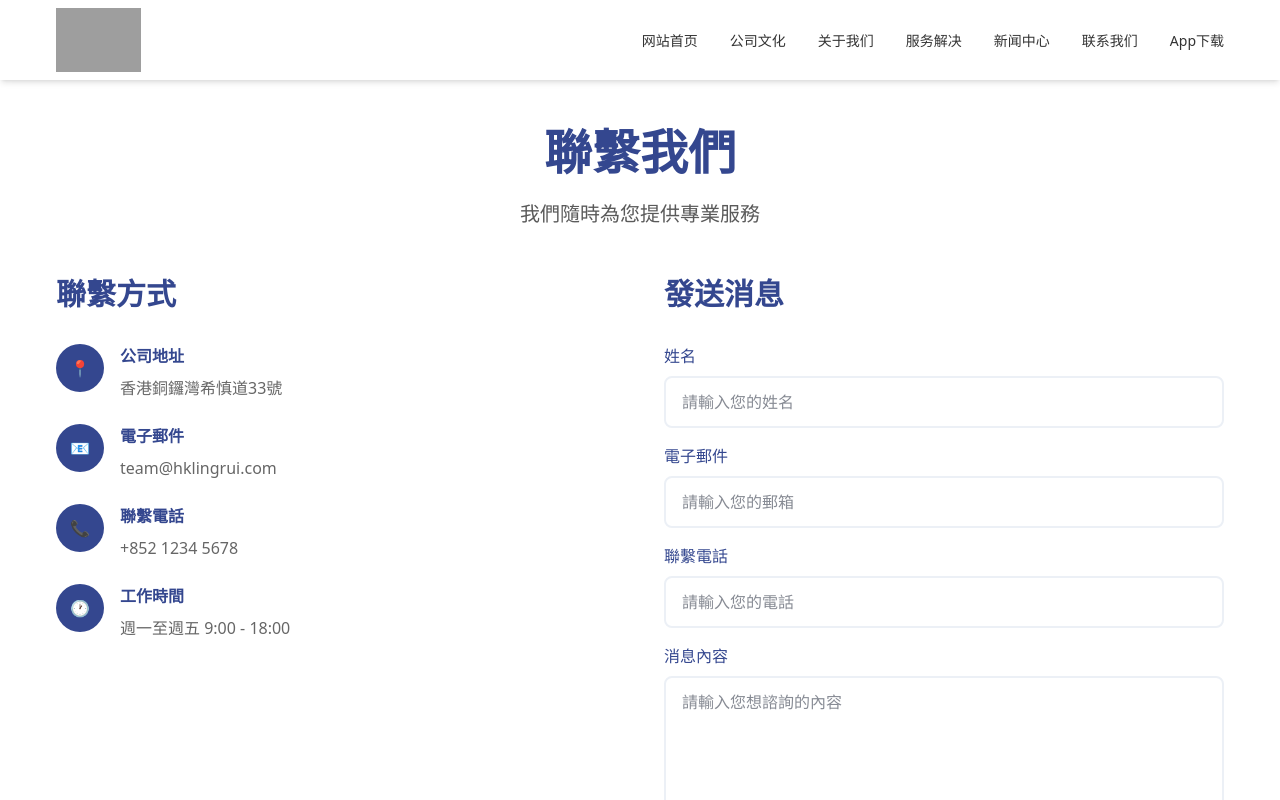
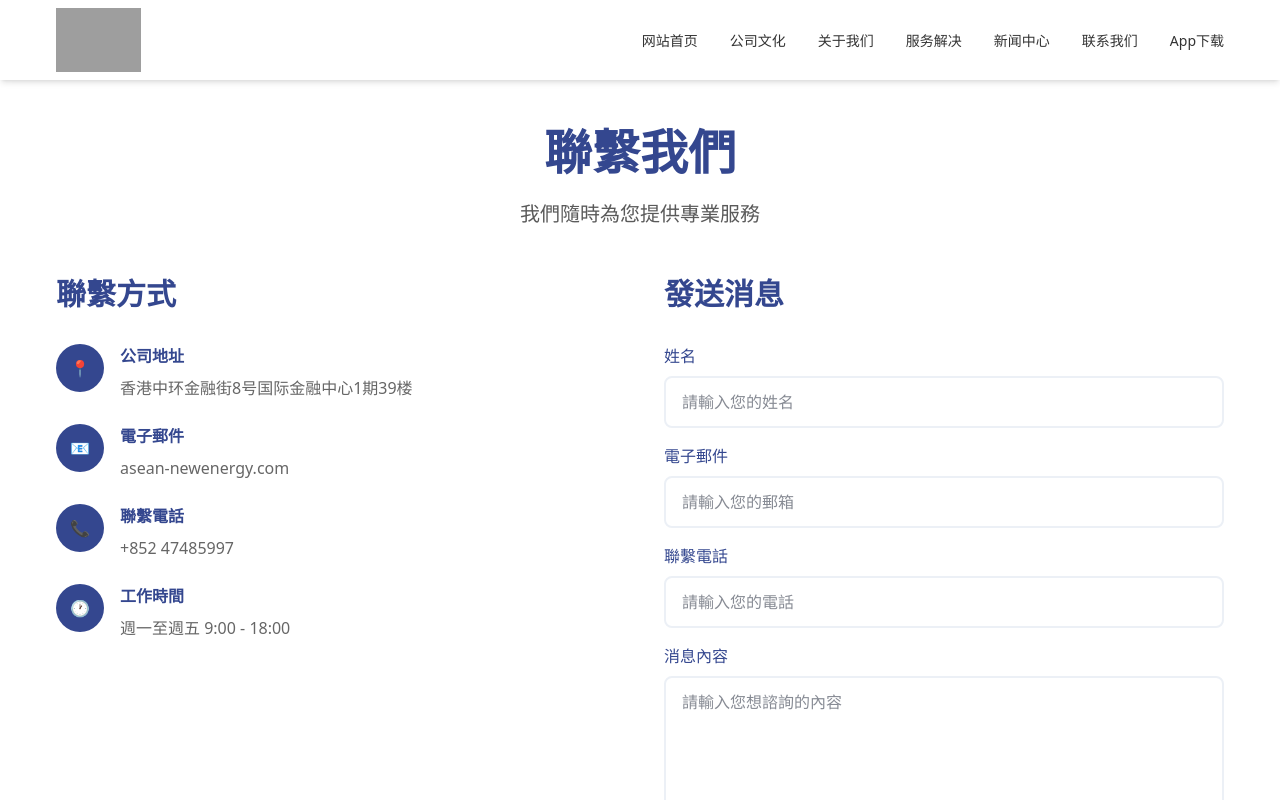
Before and after one commit to liuyuanyuan0088/coderocket--kpKoQ-yhyg, a React (Vite) app: page /contact in a window 1280 px wide. Shown: the top 800 px of the page. Built offline with nearby package versions, Linux system fonts and the light colour scheme; grey boxes are pictures that could not be loaded.

Commit message:
Update files - Version 41

```diff
--- a/src/pages/Contact.tsx
+++ b/src/pages/Contact.tsx
@@ -1,22 +1,41 @@
 import Navigation from '../components/Navigation';
 import Footer from '../components/Footer';
-import { useContent } from '../contexts/ContentContext';
+import { useEffect, useState } from 'react';
+interface ContactPageData {
+  title: string;
+  description: string;
+  contactMethodsTitle: string;
+  addressLabel: string;
+  addressContent: string;
+  emailLabel: string;
+  emailAddress: string;
+  phoneLabel: string;
+  phoneNumber: string;
+  hoursLabel: string;
+  workingHours: string;
+  formTitle: string;
+  nameLabel: string;
+  namePlaceholder: string;
+  emailPlaceholder: string;
+  phonePlaceholder: string;
+  messageLabel: string;
+  messagePlaceholder: string;
+  submitButton: string;
+}
 function Contact() {
-  const content = useContent();
-  // 使用可选链和默认值确保类型安全
-  const contactData = (content as any).contactPage || {
+  const [contactData, setContactData] = useState<ContactPageData>({
     title: '聯繫我們',
     description: '我們隨時為您提供專業服務',
     contactMethodsTitle: '聯繫方式',
-    formTitle: '發送消息',
     addressLabel: '公司地址',
-    addressContent: '香港銅鑼灣希慎道33號',
+    addressContent: '香港中环金融街8号国际金融中心1期39楼',
     emailLabel: '電子郵件',
-    emailAddress: 'team@hklingrui.com',
+    emailAddress: 'asean-newenergy.com',
     phoneLabel: '聯繫電話',
-    phoneNumber: '+852 1234 5678',
+    phoneNumber: '+852 47485997',
     hoursLabel: '工作時間',
     workingHours: '週一至週五 9:00 - 18:00',
+    formTitle: '發送消息',
     nameLabel: '姓名',
     namePlaceholder: '請輸入您的姓名',
     emailPlaceholder: '請輸入您的郵箱',
@@ -24,7 +43,32 @@ function Contact() {
     messageLabel: '消息內容',
     messagePlaceholder: '請輸入您想諮詢的內容',
     submitButton: '發送消息',
-  };
+  });
+  useEffect(() => {
+    // 从 localStorage 读取保存的联系页面数据
+    const savedData = localStorage.getItem('contactPage');
+    if (savedData) {
+      try {
+        const parsed = JSON.parse(savedData);
+        setContactData(prev => ({ ...prev, ...parsed }));
+      } catch (error) {
+        console.error('Failed to parse contact page data:', error);
+      }
+    }
+    // 监听 storage 事件，当其他标签页更新数据时同步
+    const handleStorageChange = (e: StorageEvent) => {
+      if (e.key === 'contactPage' && e.newValue) {
+        try {
+          const parsed = JSON.parse(e.newValue);
+          setContactData(prev => ({ ...prev, ...parsed }));
+        } catch (error) {
+          console.error('Failed to parse contact page data:', error);
+        }
+      }
+    };
+    window.addEventListener('storage', handleStorageChange);
+    return () => window.removeEventListener('storage', handleStorageChange);
+  }, []);
   return (
     <div className="min-h-screen bg-white">
       <Navigation />
```
